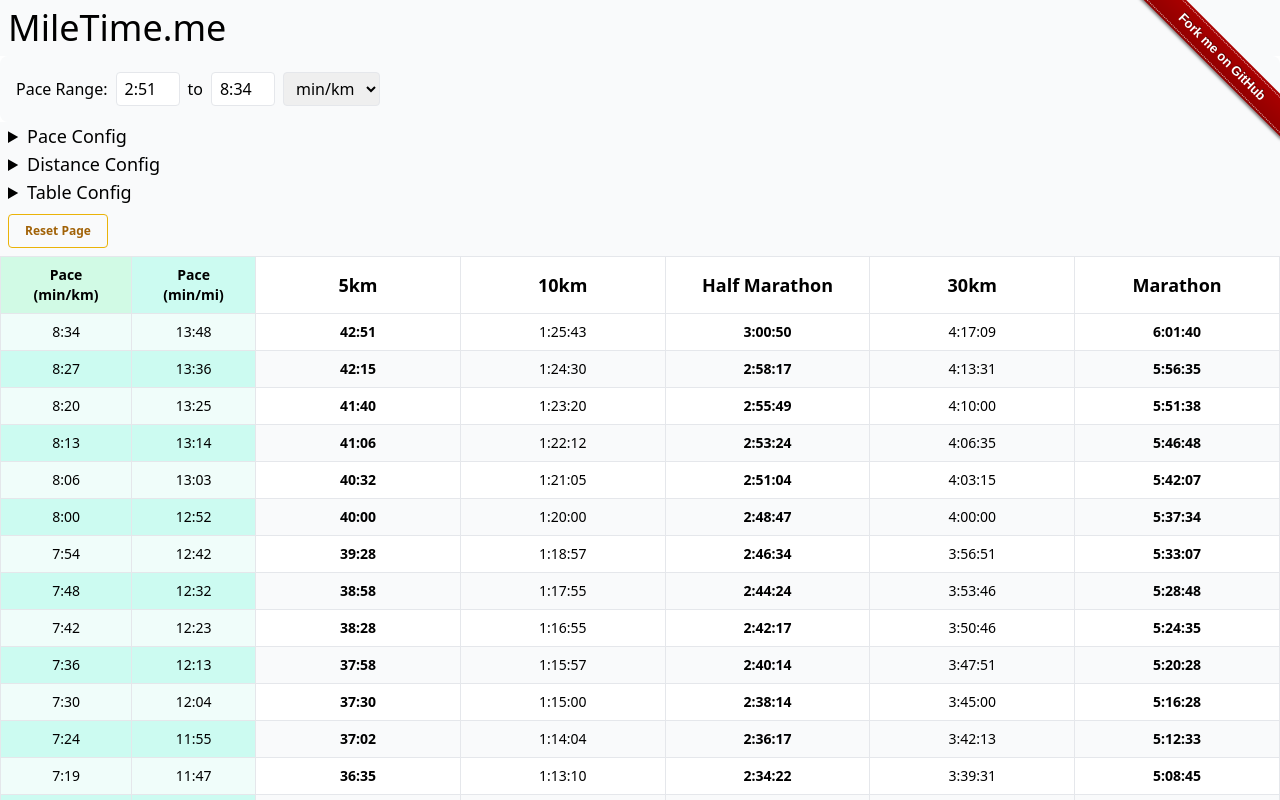
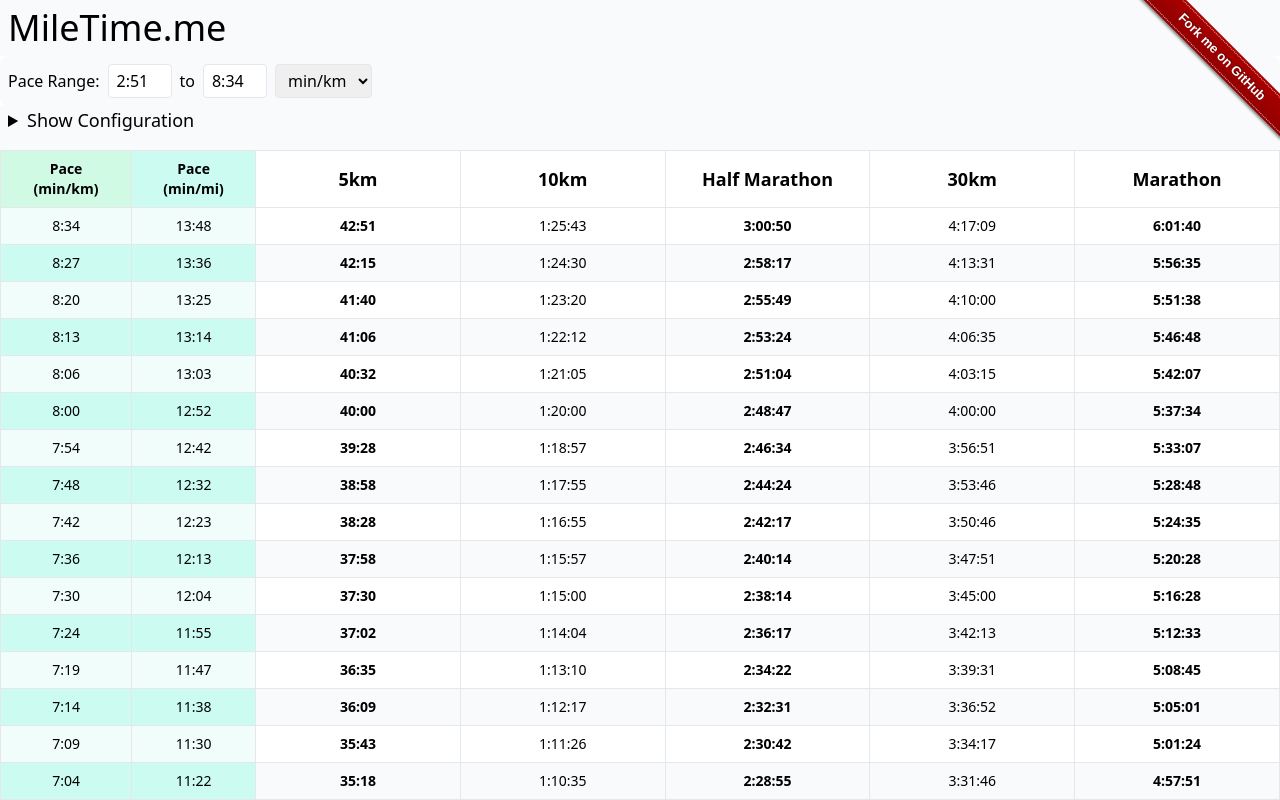
Before and after one commit to jkingsman/MileTime.me, a React (Vite) app: page / in a window 1280 px wide. Shown: the top 800 px of the page. Built offline with nearby package versions, Linux system fonts and the light colour scheme.

Commit message:
Re-collapse settings

```diff
--- a/src/components/pace-calculator.tsx
+++ b/src/components/pace-calculator.tsx
@@ -56,7 +56,9 @@ const PaceCalculator = () => {
     () => loadPreferences().maxPaceInput
   );
 
-  const [paceBoundsUnit, setpaceBoundsUnit] = useState(() => loadPreferences().paceBoundsUnit);
+  const [paceBoundsUnit, setpaceBoundsUnit] = useState(
+    () => loadPreferences().paceBoundsUnit
+  );
   const [paceDisplayUnit, setpaceDisplayUnit] = useState(
     () => loadPreferences().paceDisplayUnit
   );
@@ -86,10 +88,7 @@ const PaceCalculator = () => {
   );
   const [sortAsc, setSortAsc] = useState(() => loadPreferences().sortAsc);
 
-  const [paceSettingsExpanded, togglePaceSettingsExpanded] = useState(false);
-  const [distanceSettingsExpanded, toggleDistanceSettingsExpanded] =
-    useState(false);
-  const [tableSettingsExpanded, toggleTableSettingsExpanded] = useState(false);
+  const [settingsExpanded, toggleSettingsExpanded] = useState(false);
 
   const [hasOverflow, setHasOverflow] = useState(false);
   const tableContainer = useRef(null);
@@ -210,7 +209,8 @@ const PaceCalculator = () => {
         (dist) => (dist.distance / kph) * 3600
       );
 
-      const customTime = ((customDistance.unit === "mi"
+      const customTime =
+        ((customDistance.unit === "mi"
           ? customDistance.value * MILE_TO_KM
           : customDistance.value) /
           kph) *
@@ -240,7 +240,7 @@ const PaceCalculator = () => {
   return (
     <>
       <div className="text-4xl p-2 bg-gray-50 print:hidden">MileTime.me</div>
-      <div className="space-y-4 p-4 bg-gray-50 rounded-lg print:hidden">
+      <div className="space-y-4 p-2 bg-gray-50 rounded-lg print:hidden">
         {/* Pace Controls */}
         <div className="flex flex-wrap gap-4">
           <div className="flex items-center gap-2">
@@ -293,24 +293,24 @@ const PaceCalculator = () => {
       </div>
 
       <details
-        className="px-2 bg-gray-50 print:hidden"
-        open={paceSettingsExpanded}
+        className="px-2 pb-4 bg-gray-50 print:hidden"
+        open={settingsExpanded}
       >
         <summary
           className="text-lg cursor-pointer"
           onClick={(e) => {
             e.preventDefault();
-            togglePaceSettingsExpanded(!paceSettingsExpanded);
+            toggleSettingsExpanded(!settingsExpanded);
             return false;
           }}
         >
-          Pace Config
+          {settingsExpanded ? "Hide Configuration" : "Show Configuration"}
         </summary>
 
         {/* Pace Display Controls */}
         <div className="flex items-center gap-4 p-2 mt-0 space-y-2">
           <label className="text-md font-medium">Pace/Speed:</label>
-          <div className="flex gap-4 flex-wrap">
+          <div className="flex gap-4 items-center flex-wrap">
             <label htmlFor="paceAndSpeed" className="flex items-center gap-1">
               <input
                 id="paceAndSpeed"
@@ -380,25 +380,9 @@ const PaceCalculator = () => {
             </label>
           </div>
         </div>
-      </details>
 
-      <details
-        className="px-2 bg-gray-50 print:hidden"
-        open={distanceSettingsExpanded}
-      >
-        <summary
-          className="text-lg cursor-pointer"
-          onClick={(e) => {
-            e.preventDefault();
-            toggleDistanceSettingsExpanded(!distanceSettingsExpanded);
-            return false;
-          }}
-        >
-          Distance Config
-        </summary>
-        <div className="p-2 mt-0 space-y-2">
         {/* Distance Selection */}
-          <div className="space-y-2">
+          <div className="gap-4 p-2 mt-0 space-y-2">
             <label className="text-md font-medium block">Show Distances:</label>
             <div className="flex flex-wrap gap-4">
               {STANDARD_DISTANCES.map((dist) => (
@@ -418,7 +402,6 @@ const PaceCalculator = () => {
                   <DistanceNameDisplay dist={dist} />
                 </label>
               ))}
-            </div>
             </div>
 
           {/* Custom Distance */}
@@ -496,24 +479,9 @@ const PaceCalculator = () => {
             </div>
           </div>
         </div>
-      </details>
 
-      <details
-        className="px-2 bg-gray-50 print:hidden"
-        open={tableSettingsExpanded}
-      >
-        <summary
-          className="text-lg cursor-pointer"
-          onClick={(e) => {
-            e.preventDefault();
-            toggleTableSettingsExpanded(!tableSettingsExpanded);
-            return false;
-          }}
-        >
-          Table Config
-        </summary>
+        {/* Interval Controls */}
         <div className="p-2 mt-0 space-y-2">
-          {/* Interval Controls */}
           <div className="flex items-center gap-4">
             <label htmlFor="rowInterval" className="text-md font-medium">
               Row Interval:
@@ -574,7 +542,6 @@ const PaceCalculator = () => {
             </div>
           </div>
         </div>
-      </details>
         <div className="p-2 bg-gray-50 flex gap-2 pt-2 print:hidden">
           <button
             onClick={resetPage}
@@ -583,6 +550,8 @@ const PaceCalculator = () => {
             Reset Page
           </button>
         </div>
+      </details>
+
       {hasOverflow && (
         <div className="text-amber-600 p-2 text-sm">
           Warning! Tables wider than the screen may not display correctly on
```
Lines whose indentation alone changed are shown as unchanged.
